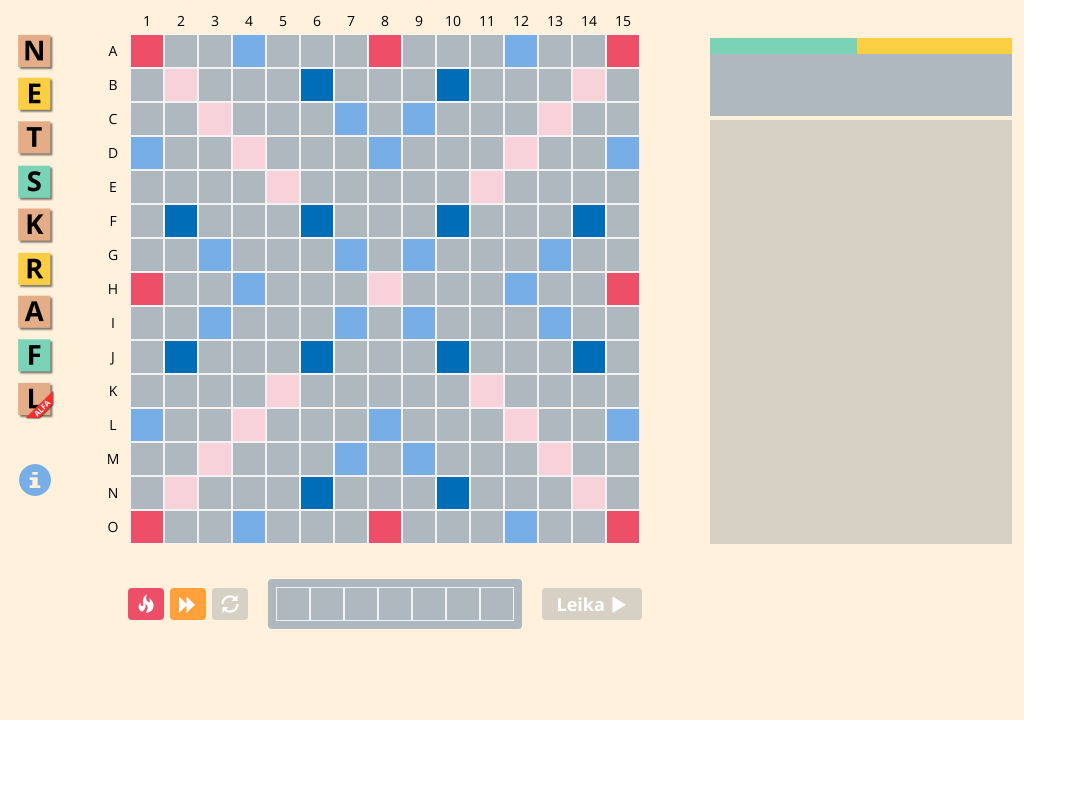
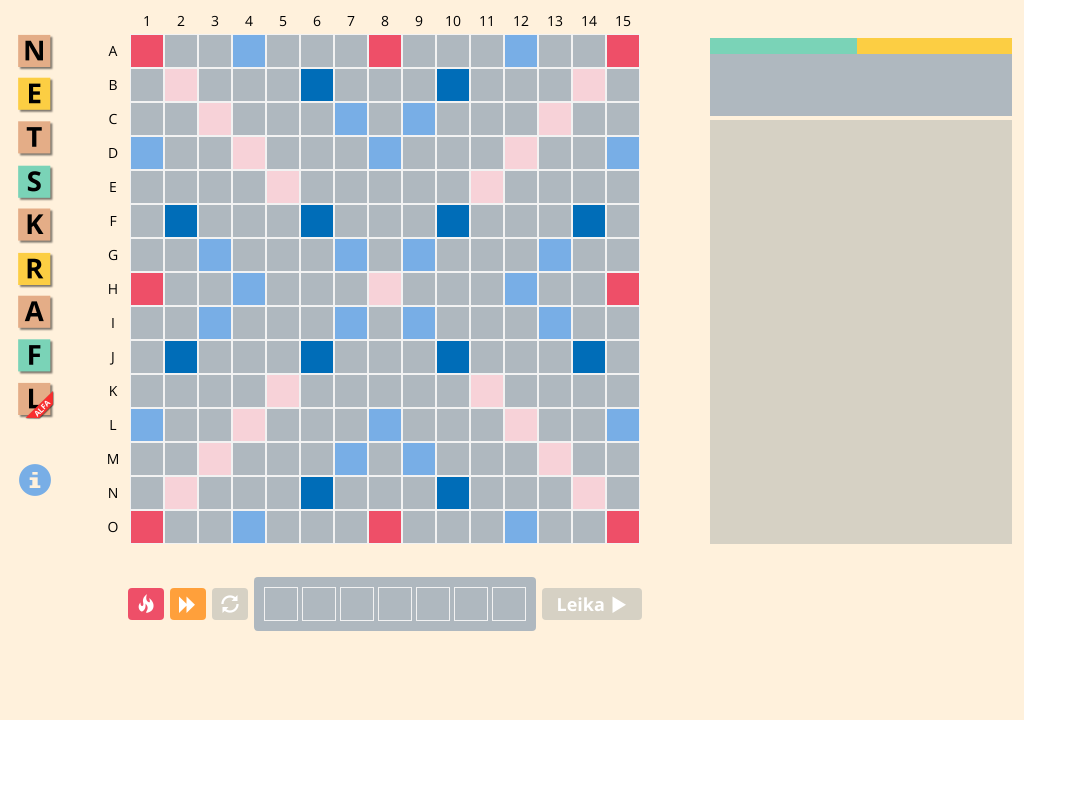
Before and after one commit to vthorsteinsson/Skrafl, a Flask app: template templates/board.html in a window 1280 px wide. Shown: the whole page, without its empty margins (0-1087 px from the left). Run offline with Flask 2, Linux system fonts and the light colour scheme; the template is opened without the code that fills it, so the values that code supplies are empty; some libraries are stand-ins or nearby versions.

Commit message:
More space between rack tiles

```diff
--- a/static/skrafl.css
+++ b/static/skrafl.css
@@ -79,6 +79,10 @@ table.board {
    border-width: 1px;
    margin: 0;
    padding: 0;
+}
+
+.rack table.board {
+   border-spacing: 4px;
 }
 
 td.over {
@@ -404,10 +408,10 @@ div.rightcol {
 div.rack {
    position: absolute;
    text-align: center;
-   bottom: 91px;
-   left: 268px;
+   bottom: 89px;
+   left: 254px;
    background-color: #afb8bf; /* Pantone 7543 U */
-   padding: 8px;
+   padding: 6px;
    border-width: 0;
    border-radius: 4px;
    margin: 0;
```
